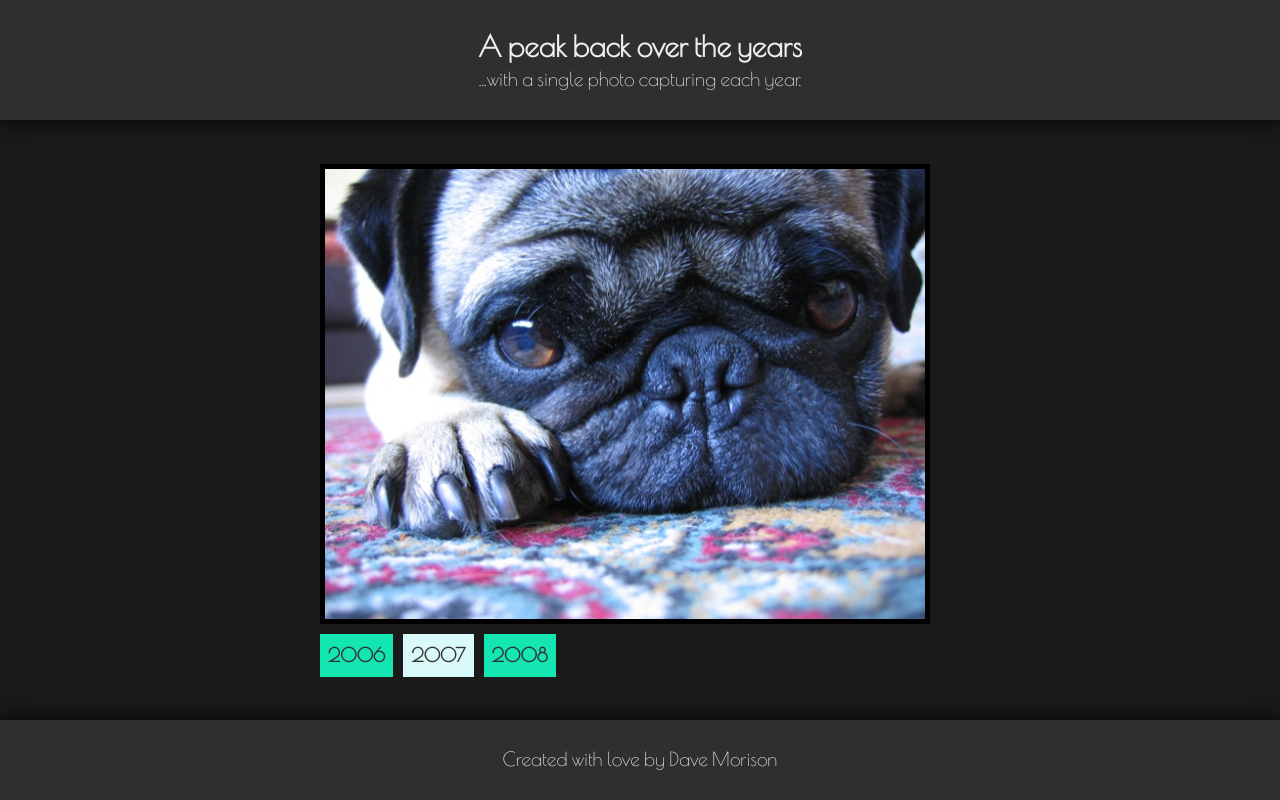
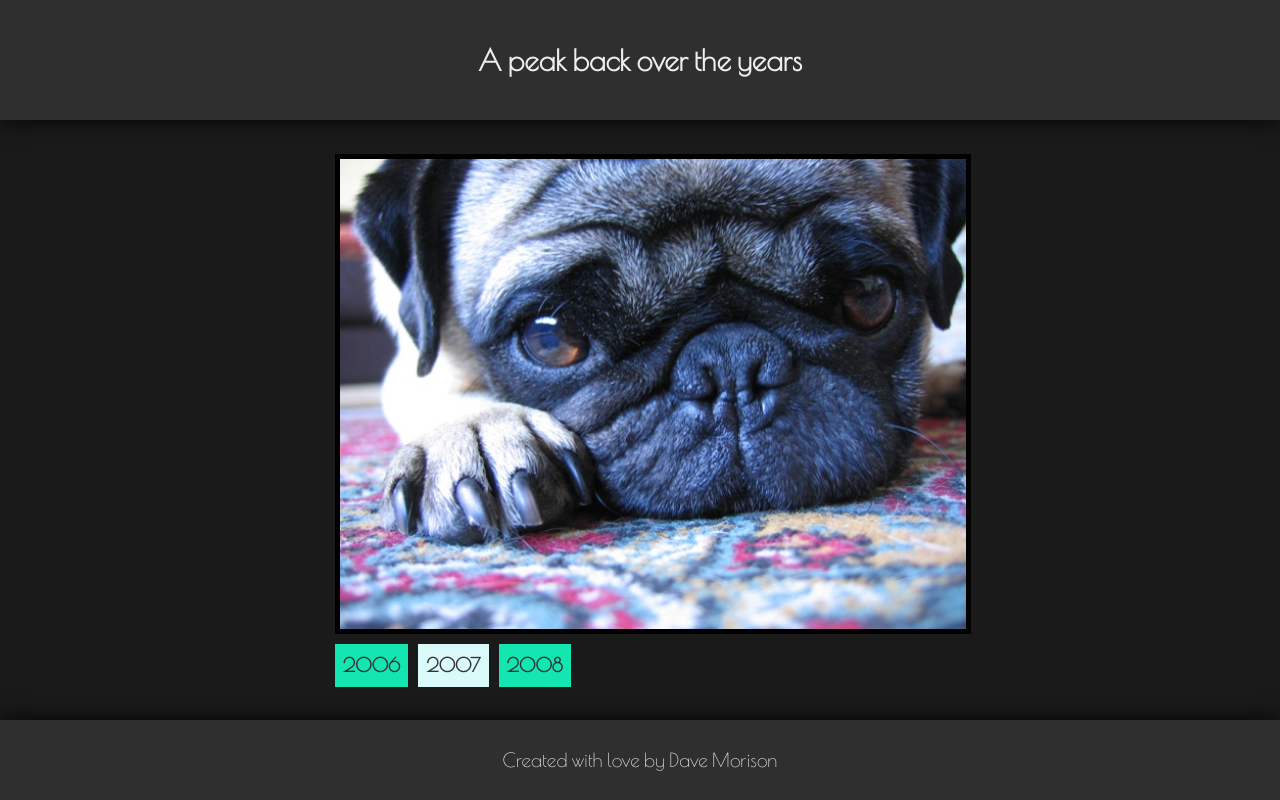
Before and after one commit to dmorison/JD_10yearsCelebration, a website: page index.html in a window 1280 px wide. Drawn offline with nearby package versions, Linux system fonts and the light colour scheme.

Commit message:
sorted out some more responsive image styling

```diff
--- a/index.html
+++ b/index.html
@@ -32,7 +32,7 @@
         <section class="title">
             <div class="holder">
                 <h2>A peak back over the years</h2>
-                <p>...with a single photo capturing each year.</p>
+                <!-- <p>...with a single photo capturing each year.</p> -->
             </div>
         </section>
 
--- a/scripts/scripts.js
+++ b/scripts/scripts.js
@@ -9,7 +9,6 @@ console.log('height 10: ' + height_10);
 
 var mainView = document.querySelector('main');
 mainView.style.height = windowHeight + 'px';
-// mainView.style.overflow = 'hidden';
 var sectionTitle = mainView.querySelector('.title');
 sectionTitle.style.height = height_15 + 'px';
 var articleContainer = mainView.querySelector('article');
@@ -20,6 +19,13 @@ sectionFooter.style.height = height_10 + 'px';
 mainView.querySelector('.frame-outer').style.height = height_75 - 60 + 'px';
 // mainView.querySelector('.frame-inner').style.height = '100%';
 
+var imagesArray = mainView.querySelectorAll('.image');
+if (window.innerWidth > 460) {
+  console.log(imagesArray);
+  for (var i = 0; i < imagesArray.length; i++) {
+    imagesArray[i].style.height = height_75 - 120 + 'px';
+  }
+}
 var imageHeight = document.querySelector('.image').clientHeight + 10;
 console.log(imageHeight);
 var controlsHeight = document.querySelector('.controls').clientHeight;
--- a/stylesheets/partials/_image-container.scss
+++ b/stylesheets/partials/_image-container.scss
@@ -2,7 +2,7 @@ body {
 	background: #1a1a1a;
 	color: #eee;
 	font-family: 'Poiret One', cursive, Arial, serif;
-	font-size: 1.2em;
+	font-size: 0.9em;
 }
 
 header {
@@ -26,8 +26,7 @@ main {
 		width: 100%;
 		text-align: center;
 		background: #2f2f2f;
-		/* padding: 40px 0; */
-		padding-top: 2%;
+		display: table;
 		box-sizing: border-box;
 
 		&.title {
@@ -36,6 +35,11 @@ main {
 
 		&.footer {
 			box-shadow: 0px -2px 20px 0px rgba(0, 0, 0, 0.8);
+		}
+
+		.holder {
+			display: table-cell;
+			vertical-align: middle;
 		}
 
 	}
@@ -128,18 +132,24 @@ main {
 
 @media only screen and (min-width: 460px) {
 
+	body {
+		font-size: 1.2em;
+	}
+
 	main {
 
 		article.container {
 
 			.frame-outer {
-				width: 640px;
+				/* width: 640px; */
 				margin: 0 auto;
 
 				.frame-mid {
+					width: 50%;
+					margin: 0 auto;
 
 					.frame-inner {
-						margin: 0 auto;
+						/* margin: 0 auto; */
 
 						ul.image-list {
 
@@ -147,7 +157,6 @@ main {
 
 								img {
 									width: auto;
-									height: 460px;
 								}
 
 							}
```
Also changed, not shown: css/style.css.
